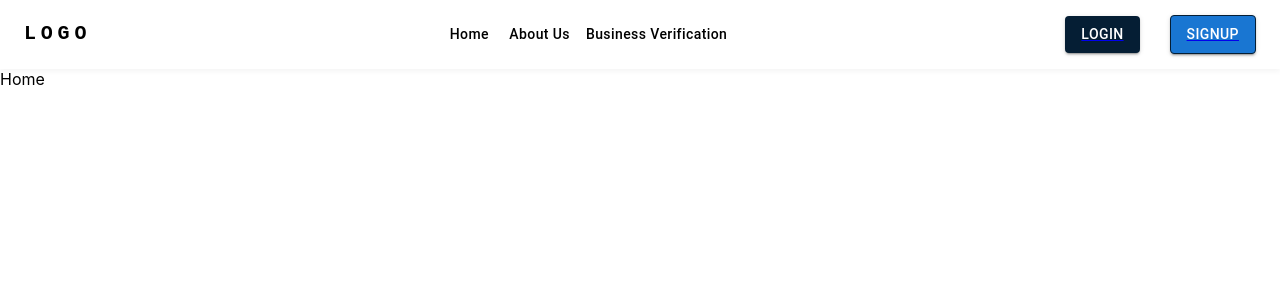
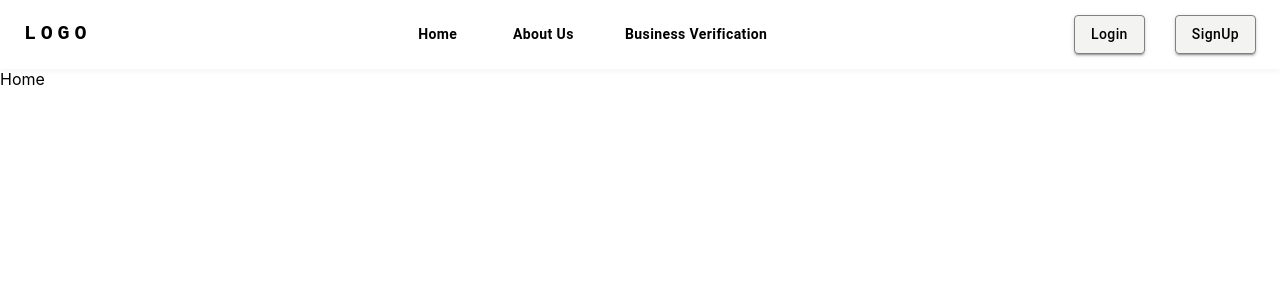
Before and after one commit to rholibobo/capa_business_verification, a React (Create React App) app: page / in a window 1280 px wide. Shown: the top 300 px of the page. Built offline with nearby package versions, Linux system fonts and the light colour scheme; no server answers; the HTML template or start-up script is replaced by a standard one.

Commit message:
Working on navbar styling

```diff
--- a/src/Components/Header/Navbar.jsx
+++ b/src/Components/Header/Navbar.jsx
@@ -21,30 +21,18 @@ const StyledBox = styled(Box)({
   alignItems: "center",
   gap: "30px",
 });
+
 const StyledLogoutButton = styled(Button)({
   backgroundColor: "red",
   color: "#ffffff",
   borderRadius: "10px",
+  padding: "0.5rem 1rem",
+  textTransform: "capitalize",
   ":hover": {
     backgroundColor: "#960018",
   },
 });
-const LoginButton = styled(Button)({
-  backgroundColor: "red",
-  color: "#ffffff",
-  borderRadius: "10px",
-  ":hover": {
-    backgroundColor: "#960018",
-  },
-});
-const SignupButton = styled(Button)({
-  backgroundColor: "red",
-  color: "#ffffff",
-  borderRadius: "10px",
-  ":hover": {
-    backgroundColor: "#960018",
-  },
-});
+
 
 const Navbar = () => {
   const [anchorElNav, setAnchorElNav] = React.useState(null);
@@ -54,22 +42,20 @@ const Navbar = () => {
   const location = useLocation();
   const isMobileView = useMediaQuery("(max-width:1000px)");
 
-
-
-  const handleOpenNavMenu = (event) => {
-    setAnchorElNav(event.currentTarget);
-  };
-  const handleOpenUserMenu = (event) => {
-    setAnchorElUser(event.currentTarget);
-  };
+  // const handleOpenNavMenu = (event) => {
+  //   setAnchorElNav(event.currentTarget);
+  // };
+  // const handleOpenUserMenu = (event) => {
+  //   setAnchorElUser(event.currentTarget);
+  // };
 
   const handleCloseNavMenu = () => {
     setAnchorElNav(null);
   };
 
-  const handleCloseUserMenu = () => {
-    setAnchorElUser(null);
-  };
+  // const handleCloseUserMenu = () => {
+  //   setAnchorElUser(null);
+  // };
 
   const signOut = () => {
     userSignOut();
@@ -92,7 +78,7 @@ const Navbar = () => {
         }}
       >
         <Box>
-        {!isMobileView ? null : <HamburgerMenu />}
+          {!isMobileView ? null : <HamburgerMenu />}
           <Typography
             variant="h6"
             noWrap
@@ -112,11 +98,21 @@ const Navbar = () => {
           </Typography>
         </Box>
 
-        <Box sx={{ display: { xs: "none", md: "flex" } }}>
-          <Box sx={{ padding: "1rem 0" }}>
+        <Box sx={{ width: "30%" }}>
+          <Box
+            sx={{
+              padding: "1rem 0",
+              display: { xs: "none", md: "flex" },
+              justifyContent: "space-between",
+            }}
+          >
             <Link to="/">
               <Button
-                sx={{ textTransform: "capitalize", color: "black" }}
+                sx={{
+                  textTransform: "capitalize",
+                  color: "black",
+                  fontWeight: "bold",
+                }}
                 className={location.pathname === "/" ? Styles.active : ""}
                 onClick={handleCloseNavMenu}
               >
@@ -126,8 +122,14 @@ const Navbar = () => {
 
             <Link to="/about-us">
               <Button
-                sx={{ textTransform: "capitalize", color: "black" }}
-                className={location.pathname === "/about-us" ? Styles.active : ""}
+                sx={{
+                  textTransform: "capitalize",
+                  color: "black",
+                  fontWeight: "bold",
+                }}
+                className={
+                  location.pathname === "/about-us" ? Styles.active : ""
+                }
                 onClick={handleCloseNavMenu}
               >
                 About Us
@@ -135,8 +137,14 @@ const Navbar = () => {
             </Link>
             <Link to="/verification">
               <Button
-                sx={{ textTransform: "capitalize", color: "black" }}
-                className={location.pathname === "/verification" ? Styles.active : ""}
+                sx={{
+                  textTransform: "capitalize",
+                  color: "black",
+                  fontWeight: "bold",
+                }}
+                className={
+                  location.pathname === "/verification" ? Styles.active : ""
+                }
                 onClick={handleCloseNavMenu}
               >
                 Business Verification
@@ -148,37 +156,51 @@ const Navbar = () => {
         <Box sx={{}}>
           {!authUser ? (
             <StyledBox>
-              <Link to="/login">
+              <Link to="/login" style={{ textDecoration: "none" }}>
                 <Button
                   variant="contained"
-                  // color="success"
+                  className={Styles.btn}
                   sx={{
                     display: { xs: "none", md: "block" },
-                    backgroundColor: "#051e34",
+                    textTransform: "capitalize",
+                    backgroundColor: "#F3F3F2",
+                    color: "#000",
+                    border: "1px solid grey",
+                    "&:hover": {
+                      backgroundColor: "#E7E7EB"
+                    }
                   }}
+
+
                 >
                   Login
                 </Button>
               </Link>
-              <Link to="/register">
+              <Link to="/register" style={{ textDecoration: "none" }}>
                 <Button
                   variant="contained"
-                  // color="success"
+                  // className={Styles.btn}
                   sx={{
                     display: { xs: "none", md: "block" },
-                    color: "#ffffff",
-                    border: "1px solid #051e34",
+                    textTransform: "capitalize",
+                    backgroundColor: "#F3F3F2",
+                    color: "#000",
+                    border: "1px solid grey",
+                    "&:hover": {
+                      backgroundColor: "#E7E7EB"
+                    }
                   }}
+
                 >
                   SignUp
                 </Button>
               </Link>
             </StyledBox>
           ) : (
-            <Box sx={{ display: "flex", alignItems: "center" }}>
-              <Box sx={{ display: "flex", gap: "2rem" }}>
-                <Typography variant="h6" gutterBottom>
-                  Welcome {authUser.email}
+            <Box >
+              <Box sx={{ display: "flex",alignItems: "center", gap: "2rem" }}>
+                <Typography variant="body1" gutterBottom>
+                   {authUser.email}
                 </Typography>
                 <StyledLogoutButton onClick={signOut}>
                   Sign Out
--- a/src/Components/Header/Navbar.module.css
+++ b/src/Components/Header/Navbar.module.css
@@ -1,3 +1,13 @@
 .active{
     color: rgb(0, 149, 255);
 }
+
+.btn{
+    background-color: #F3F3F2;
+    color: #000;
+    border: 1px solid grey;
+    text-transform: capitalize;
+}
+.btn:hover{
+    background-color: #E7E7EB;
+}
```
